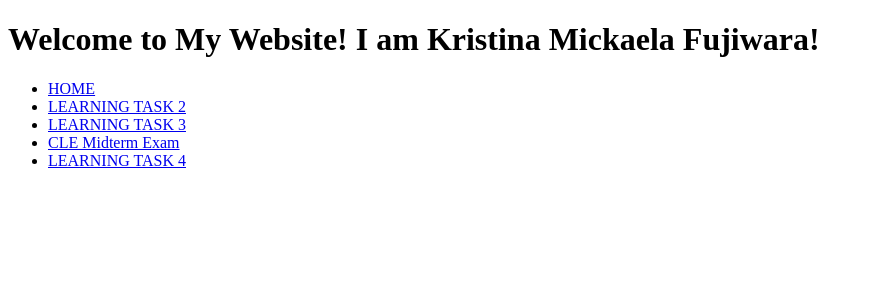
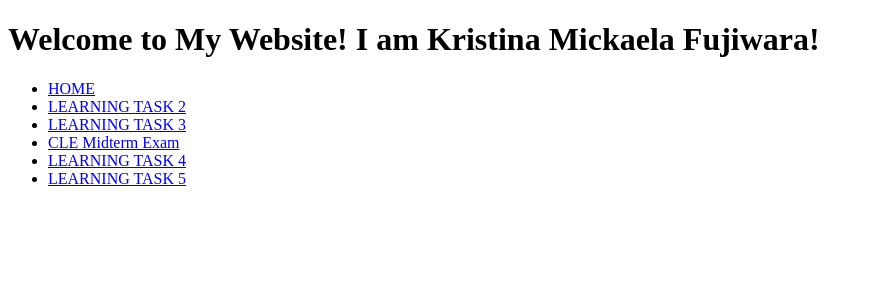
Before and after one commit to kristinafujiwara/learningtasks, a PHP site: page / in a window 1280 px wide. Shown: the top 300 px of the page, without its empty margins (0-872 px from the left). Run offline with PHP 8.4, Linux system fonts and the light colour scheme.

Commit message:
Update index.php

```diff
--- a/index.php
+++ b/index.php
@@ -11,6 +11,7 @@
 		<li> <a href = "/LT3/index.html"> LEARNING TASK 3 </a> </li>
 		<li> <a href = "/CLE1MT/index.html"> CLE Midterm Exam </a> </li>
 		<li> <a href = "/LT4/index.html"> LEARNING TASK 4 </a> </li>
+		<li> <a href = "/LT4/index.html"> LEARNING TASK 5 </a> </li>
 	</ul>
 	</body>
 </html>
```
